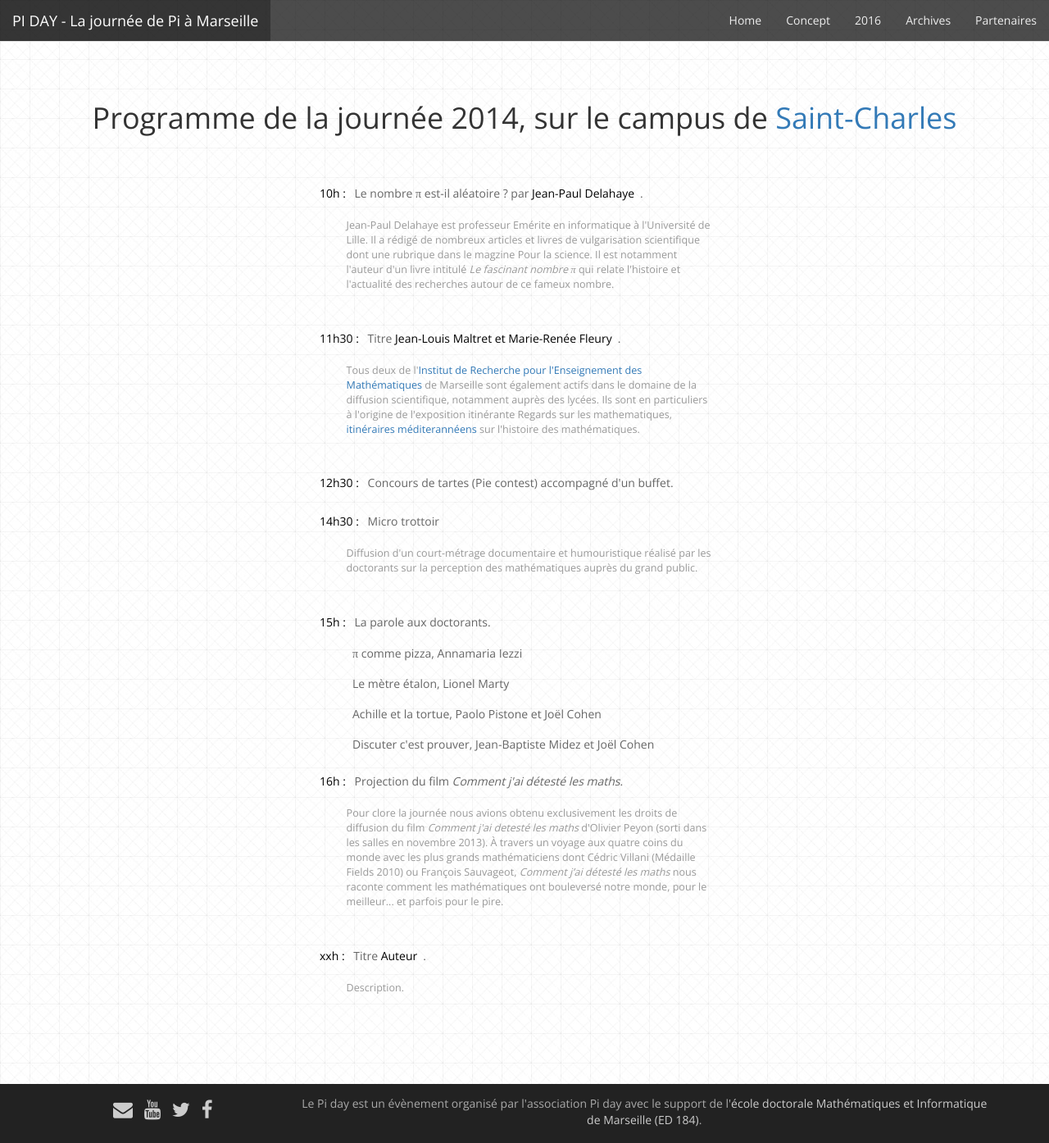
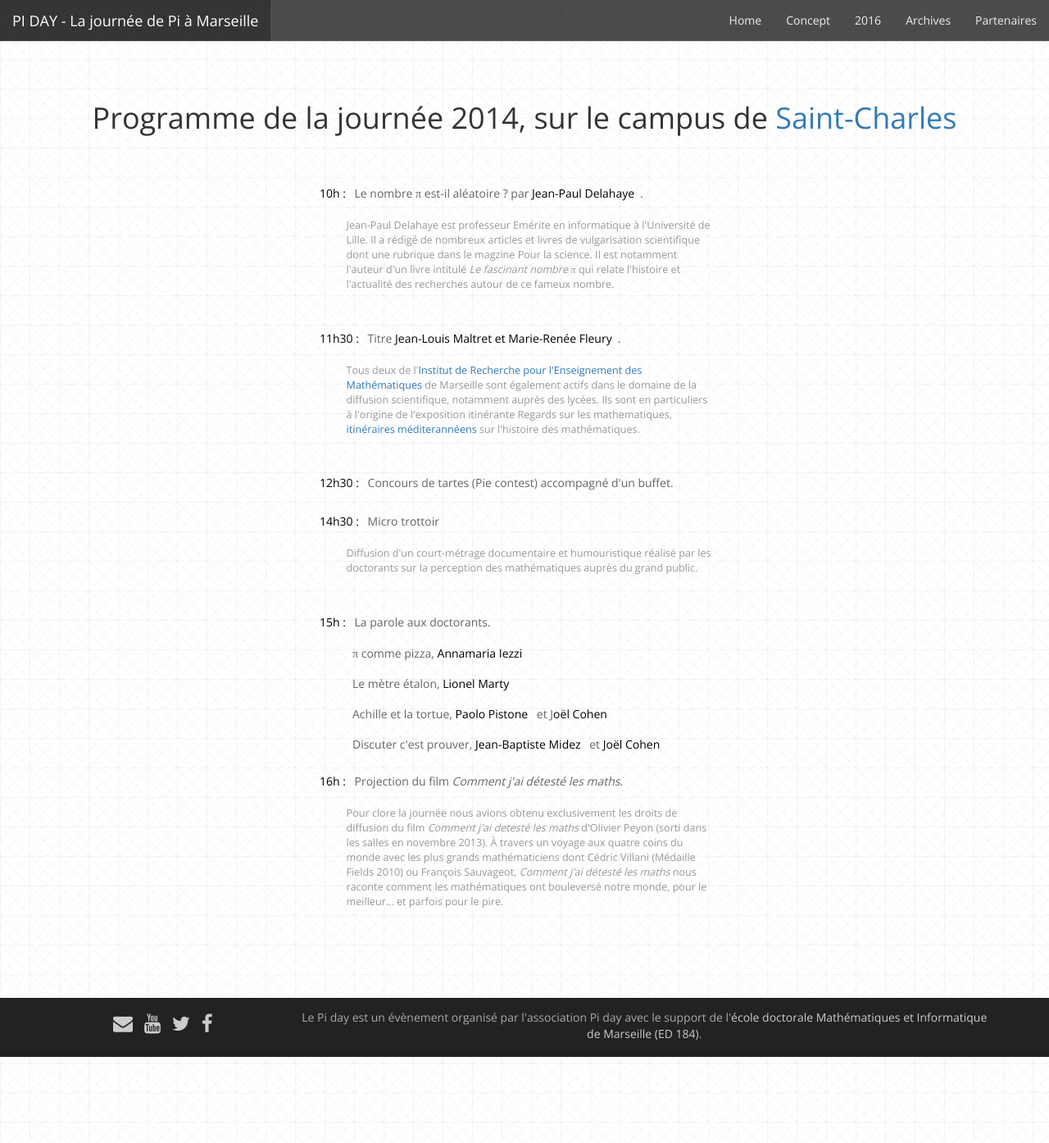
Before and after one commit to Piday/piday.github.io, a Jekyll site: the page built from programme2014.html, in a window 1280 px wide and 1394 px high. Shown: the whole window at 82% size. Built offline with Jekyll 4.4.1, drawn with Linux system fonts in a browser that asks for light colours; nearby versions of some CDN libraries; Markdown is read by kramdown in place of the engine named in the settings.

Commit message:
style programme

```diff
--- a/css/style.css
+++ b/css/style.css
@@ -38,7 +38,7 @@
 	border: none;
 }
 
-a.horaire, a.horaire:hover, a.horaire:visited {
+span.horaire, a.horaire, a.horaire:hover, a.horaire:visited {
 	color: #000;
 	margin-right : 0.5em;
 	text-decoration: none;
--- a/programme2014.html
+++ b/programme2014.html
@@ -55,15 +55,6 @@
         </p>
 		<blockquote>Pour clore la journée nous avions obtenu exclusivement les droits de diffusion du film <em>Comment j'ai detesté les maths</em> d'Olivier Peyon (sorti dans les salles en novembre 2013). À travers un voyage aux quatre coins du monde avec les plus grands mathématiciens dont Cédric Villani (Médaille Fields 2010) ou François Sauvageot, <em>Comment j’ai détesté les maths</em> nous raconte comment les mathématiques ont bouleversé notre monde, pour le meilleur... et parfois pour le pire.</blockquote>
         </li>
-
-
-
-        <li>
-          <p>
-        <a class = "horaire" name = "cafe">xxh :</a> Titre <a class="horaire" name="delahaye" href="http://www.lifl.fr/~jdelahay/">Auteur</a>.
-        </p>
-		<blockquote>Description.</blockquote>
-        </li>
       </ul>
     </div>
 	</div>
```
